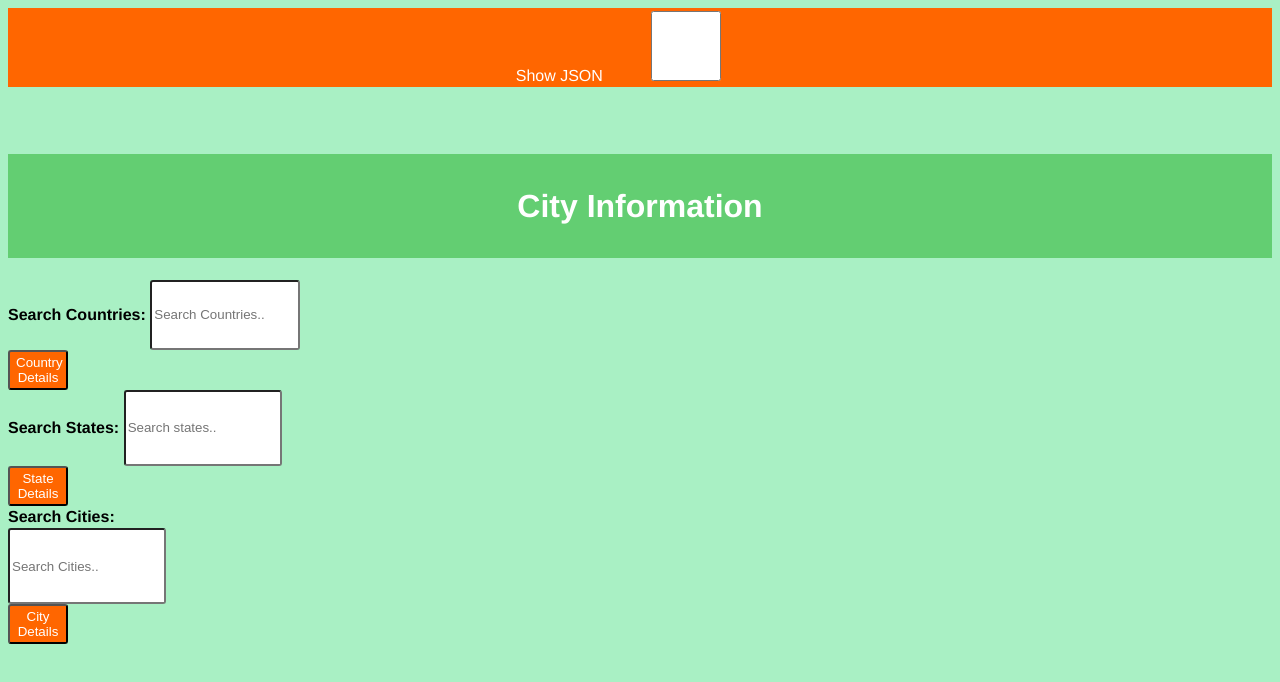
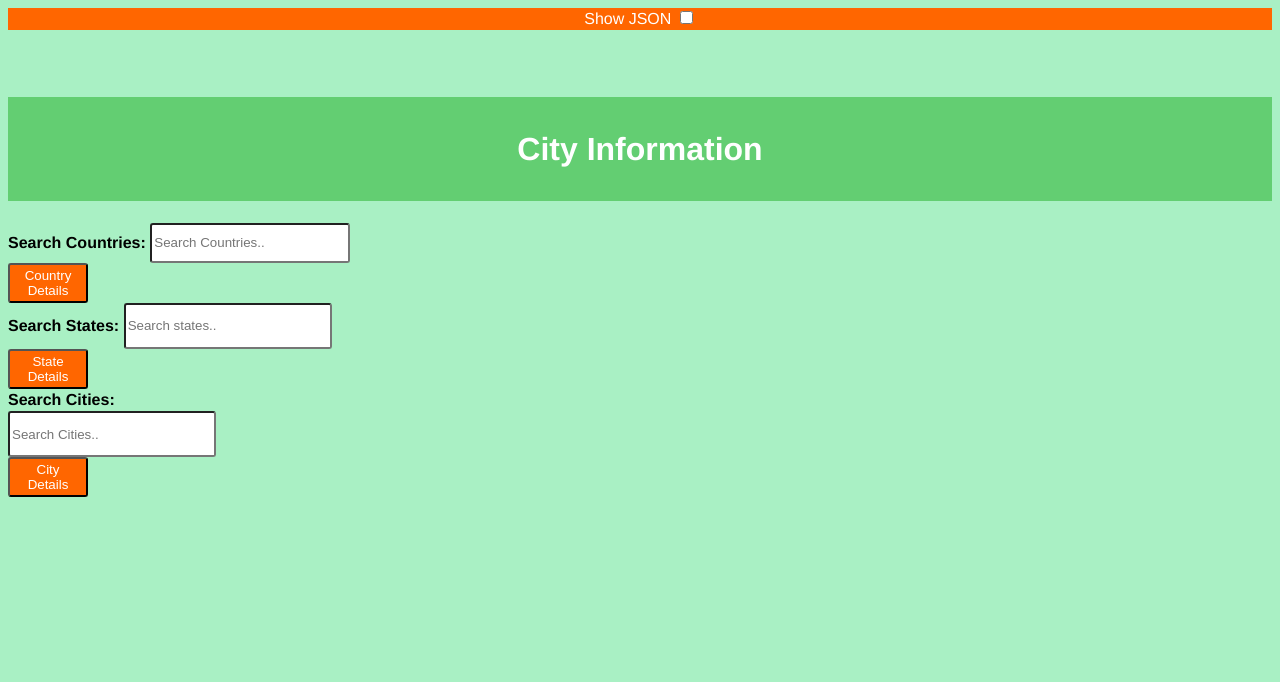
Before and after one commit to rachelvargas/My-Portfolio, a plain HTML site: page Week12/Cities/city.html in a window 1280 px wide. Drawn offline with Linux system fonts and the light colour scheme.

Commit message:
Update styles.css

```diff
--- a/Week12/Cities/styles.css
+++ b/Week12/Cities/styles.css
@@ -12,6 +12,12 @@ body {
         size: 20px;
         padding:20:
     }
+.text{
+        size:15px;
+}
+#json{
+        padding:5px;
+}
 
     h1 {
         text-align: center;
@@ -21,10 +27,10 @@ body {
         background-color: rgba(24, 168, 24, 0.479);
     }
 
-    input {
-        width: 150px;
-        height: 70px;
-        size: 25px;
+    .appearance {
+        width: 200px;
+        height: 40px;
+        size: 20px;
         border-radius: 3px;
         box-shadow: #16187c;
     }
@@ -32,7 +38,7 @@ body {
     button {
         background-color: rgb(255, 102, 0);
         color: white;
-        width: 60px;
+        width: 80px;
         height: 40px;
         border-radius: 3px;
         box-shadow: #16187c;
```
